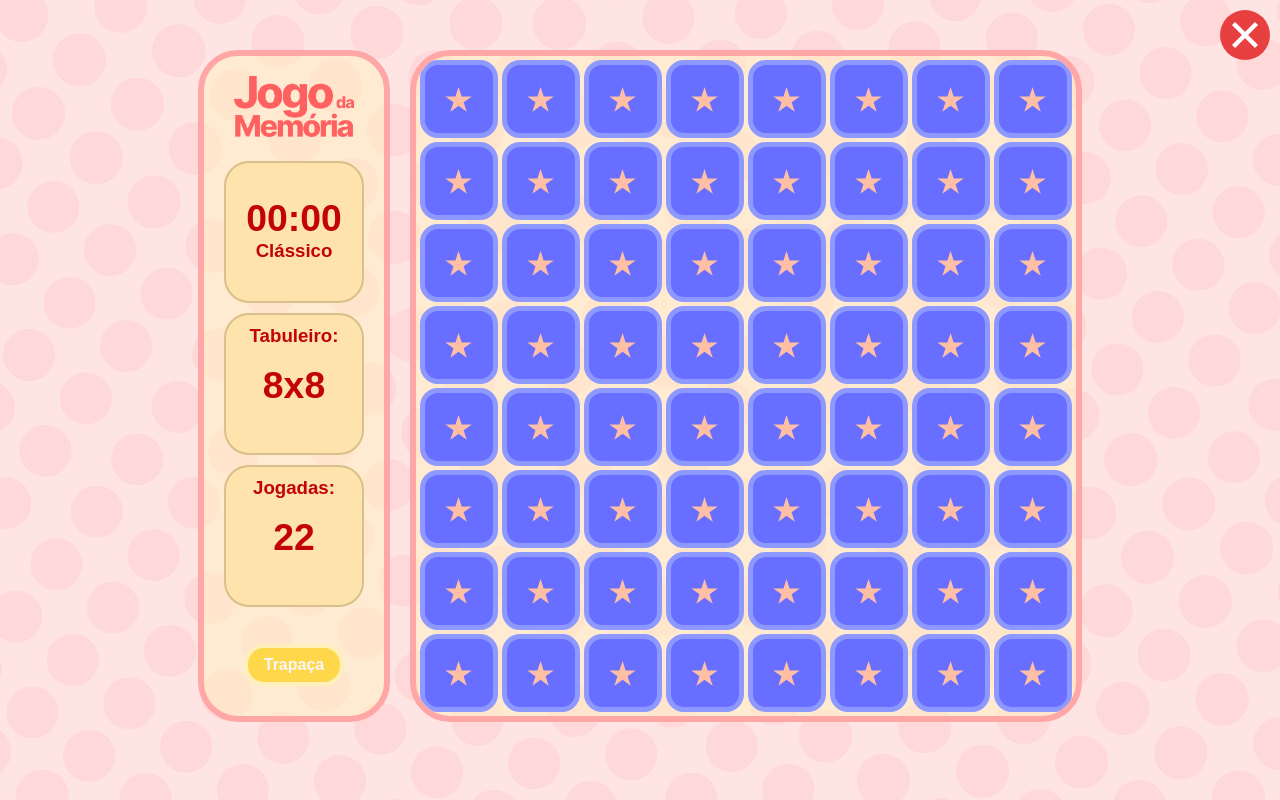
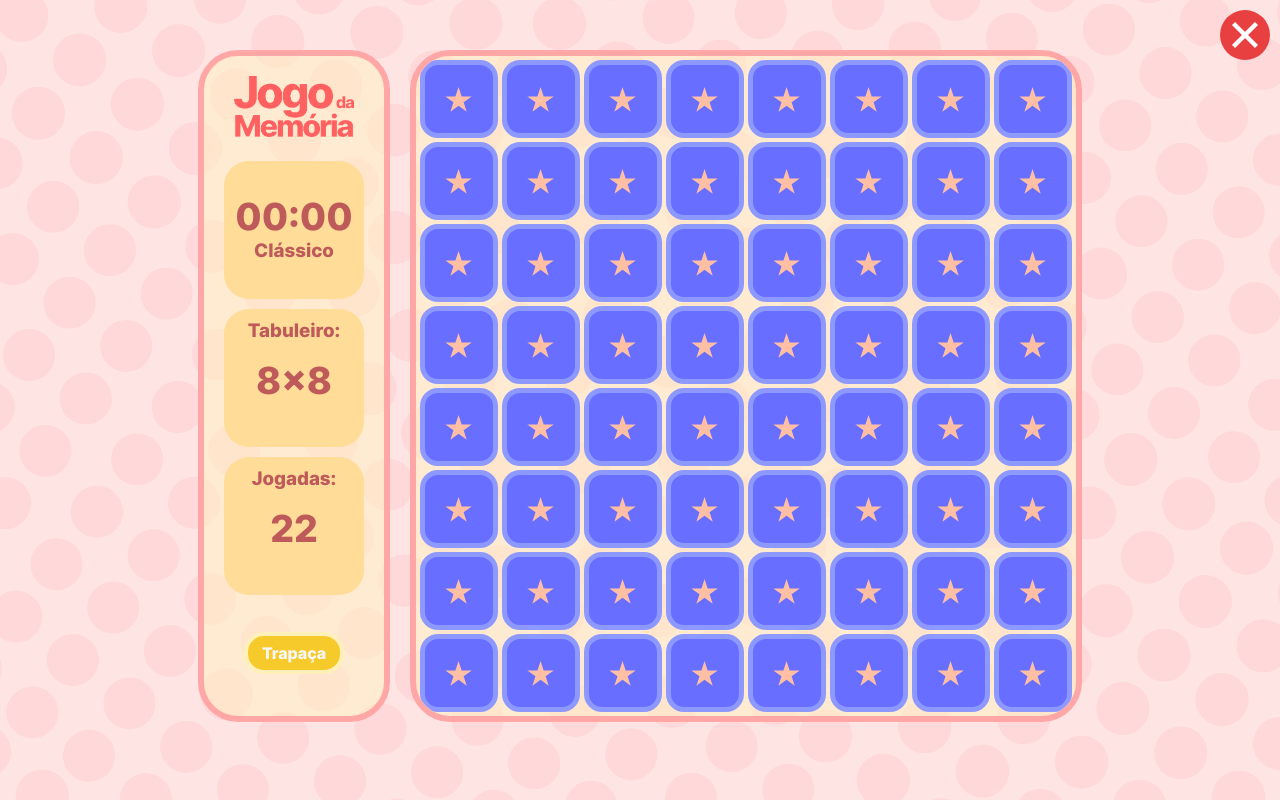
Before and after one commit to brendajuliane/MemoryGame, a PHP site: page /jogo.html in a window 1280 px wide. Run offline with PHP 8.4, Linux system fonts and the light colour scheme.

Commit message:
Ajuste Fonte e Cores
-Ajuste na cor botão selecionar tamanho para aumentar contraste com texto
-Ajuste de cores na página de jogo
-Adição de arquivo de fonte 'Inter' e alteração de fonte nas páginas

```diff
--- a/css/cadastro.css
+++ b/css/cadastro.css
@@ -1,7 +1,4 @@
-*{
-    margin: 0;
-    font-family: Arial, Helvetica, sans-serif;
-}
+
 body {
     display: flex;
     justify-content: center;
--- a/css/jogo.css
+++ b/css/jogo.css
@@ -1,10 +1,13 @@
-@import url('https://fonts.googleapis.com/css2?family=Inter:wght@700&display=swap');
+@font-face {
+    font-family: "Inter Extra Bold";
+    src: url(../Inter/Inter-ExtraBold.ttf);
+ }
 
 *{
     padding: 0;
     margin: 0;
     border: none;
-    font-family: Arial, Helvetica, sans-serif;
+    font-family: "Inter Extra Bold";
 }
 
 html {
@@ -68,14 +71,14 @@ header{
 }
 
 .menuItem, .timer {
-    background-color: #FFE3AC;
-    border: 2px solid #D9BF8B;
+    background-color: #ffdc97;
+
     border-radius: 25px;
     margin: 10px;
     height: 20%;
     padding-top: 10px;
     font-family: 'Inter', sans-serif;
-    color: #C20404;
+    color: #be5a5a;
     font-size: 28pt;
     font-weight: 800;
 }
@@ -134,7 +137,7 @@ header{
 }
 
 button {
-    background-color: #FFD74B;
+    background-color: #f7ca2b;
     border-color: #FFF0B9;
     border-radius: 20px;
     border: 4px solid #FFF0B9;
@@ -149,6 +152,6 @@ button {
 
 button:hover {
     outline: none;
-    background-color: #ffc800;
+    background-color: #e6b401;
     border-color: #fde89a;
 }
--- a/css/selecaoTabuleiro.css
+++ b/css/selecaoTabuleiro.css
@@ -19,7 +19,7 @@ main {
     gap: 15px;
 }
 .button {
-    background-color: #FCE9A8;
+    background-color: #fddf7c;
     border: 8px #FFAA5C solid;
     border-radius: 30px;
     font-family: 'Inter', sans-serif;
```
Also changed, not shown: css/historico.css (+6 -1 lines), css/padrao.css (+6 -2 lines), css/perfil.css (+19 -1 lines), css/ranking.css (+6 -1 lines), Inter/Inter-Black.ttf (added), Inter/Inter-Bold.ttf (added), Inter/Inter-ExtraBold.ttf (added), Inter/Inter-ExtraLight.ttf (added), Inter/Inter-Light.ttf (added), Inter/Inter-Medium.ttf (added), Inter/Inter-Regular.ttf (added), Inter/Inter-SemiBold.ttf (added), Inter/Inter-Thin.ttf (added).
